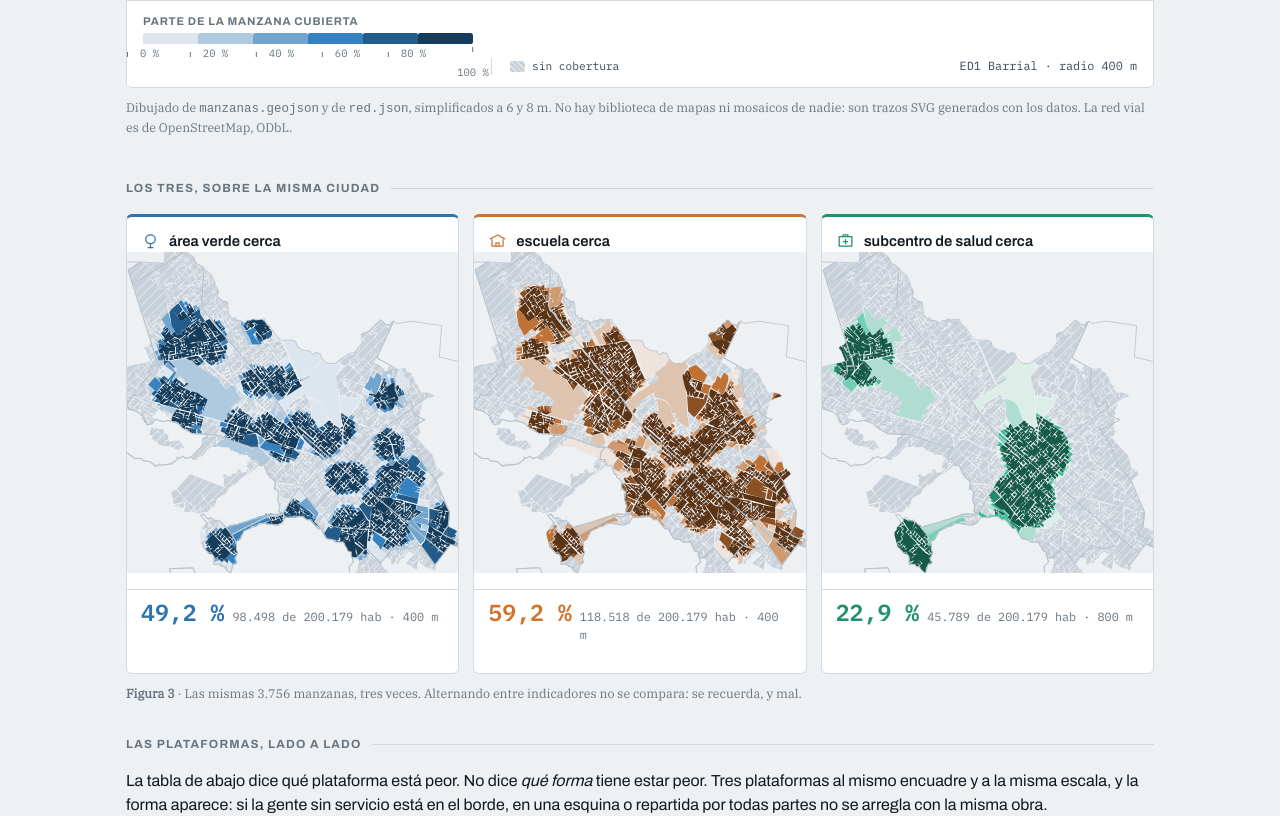
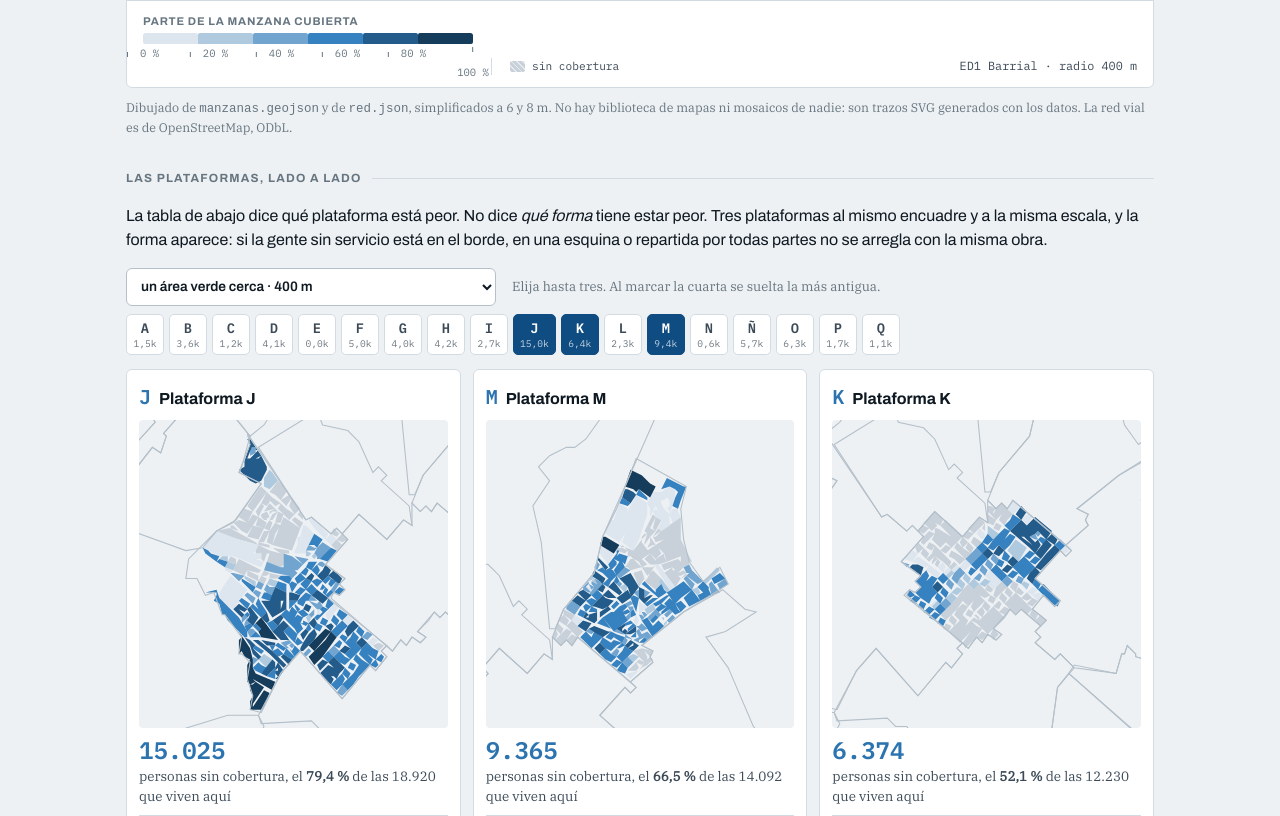
Before and after one commit to alvarocmoya22-art/gadmr-llacta, a plain HTML site: page index.html in a window 1280 px wide. Shown: the part 1984-2800 px from the top of the page. Drawn offline with Linux system fonts and the light colour scheme.

Commit message:
Fuera «Los tres, sobre la misma ciudad»
Esa seccion tenia sentido cuando el observatorio publicaba tres
indicadores: eran todos. Con quince, poner esos tres en portada es
privilegiarlos sin una razon que se pueda decir en voz alta.

Y la comparacion que ofrecia ya la hace mejor otra seccion. «Los tres»
dejaba el territorio fijo y cambiaba el indicador: el mismo canton tres
veces. «Las plataformas, lado a lado» hace lo contrario —el indicador
fijo, el territorio cambiando—, que es la comparacion util cuando hay que
decidir en que barrio va la proxima obra. Mantener las dos obligaba al
lector a aprender dos gramaticas de lectura para el mismo dato.

Se va entera: el titulo, los paneles, la cita, el enlace de la cinta,
`laminaMini()` con su volcado —49 lineas de mapa.js— y 24 de estilo.css.
La figura que quedaba detras ocupa su numero.

DOS RESTOS QUE SE QUEDABAN MINTIENDO Y TAMBIEN SE ARREGLAN:

El titulo de las tarjetas decia «Los tres indicadores, en el canton» y
debajo se pintan quince. Pasa a «Los indicadores, en el canton», sin
numero a proposito: la cuenta la pone la norma y volvera a cambiar.

`.par-l` —el contorno de parroquia de aquellas laminas— se quedo sin un
solo uso, y el comentario que lo acompanaba describia una seccion que ya
no existe. Fuera la regla; reescrito el comentario de `.mz-l`, que si se
sigue usando.

Queda sabido: doce de las quince tarjetas salen con el icono generico,
porque `deIndicador` solo conoce verde, escuela y salud.

Co-Authored-By: Claude Opus 5 <noreply@anthropic.com>

```diff
--- a/estilo.css
+++ b/estilo.css
@@ -496,38 +496,9 @@ a.ventana--3:hover{border-color:var(--gr-s7)}
 .gr-nota--aviso .cabeza{display:flex; align-items:center; gap:9px; margin-bottom:6px}
 .gr-nota--aviso .cabeza .ico{color:var(--gr-aviso)}
 
-/* Los tres paneles comparados: la misma ciudad, los tres indicadores, uno al
-   lado del otro. Es la única forma de ver de un vistazo que lo que a la
-   escuela le sobra a la salud le falta; alternando no se compara, se recuerda. */
-.paneles{display:grid; gap:14px; grid-template-columns:1fr}
-@media (min-width:720px){.paneles{grid-template-columns:repeat(3,1fr)}}
-.panel{
-  background:var(--gr-superficie); border:1px solid var(--gr-linea);
-  border-top:3px solid var(--acento); border-radius:6px; overflow:hidden;
-}
-.panel h3{
-  margin:0; padding:13px 14px 0; font-size:.92rem; font-weight:600;
-  display:flex; align-items:center; gap:9px; color:var(--gr-tinta);
-}
-.panel h3 .ico{color:var(--acento)}
-.panel svg.lamina{display:block; width:100%; height:auto; background:var(--gr-fondo)}
-.panel .pie-panel{
-  padding:11px 14px 13px; display:flex; align-items:baseline; gap:8px;
-  border-top:1px solid var(--gr-linea);
-}
-.panel .pie-panel b{
-  font-family:var(--dato); font-size:1.45rem; font-weight:600; color:var(--acento);
-  font-variant-numeric:tabular-nums; line-height:1; white-space:nowrap; flex:none;
-}
-.panel .pie-panel span{font-family:var(--dato); font-size:.74rem; color:var(--gr-tinta-3)}
-.panel--1{--acento:var(--gr-s1)}
-.panel--2{--acento:var(--gr-s2)}
-.panel--3{--acento:var(--gr-s3)}
+/* Las manzanas de una lámina van sin trazo: a este tamaño el contorno de cada
+   una se comería su propio relleno y la mancha dejaría de leerse. */
 .mz-l{stroke:none}
-.par-l{
-  fill:none; stroke:var(--gr-linea-fuerte); stroke-width:1;
-  vector-effect:non-scaling-stroke; opacity:.75;
-}
 
 /* La tabla, con la columna del indicador elegido resaltada en su tono. */
 th.viva{color:var(--acento-sel)!important; box-shadow:inset 0 -2px 0 var(--acento-sel)}
--- a/index.html
+++ b/index.html
@@ -7,7 +7,7 @@
 <link rel="preconnect" href="https://fonts.googleapis.com">
 <link rel="preconnect" href="https://fonts.gstatic.com" crossorigin>
 <link href="https://fonts.googleapis.com/css2?family=Archivo:wght@400;600;700&family=IBM+Plex+Mono:wght@400;600&family=IBM+Plex+Serif:wght@400&display=swap" rel="stylesheet">
-<link rel="stylesheet" href="estilo.css?v=1794505081">
+<link rel="stylesheet" href="estilo.css?v=1794590787">
 </head>
 <body>
 
@@ -30,7 +30,6 @@
   <div class="cinta-dentro">
     <a class="sigla" href="#arriba">LLACTA</a>
     <a class="salto" href="#mapa">El mapa</a>
-    <a class="salto" href="#comparados">Los tres</a>
     <a class="salto" href="#ladoalado">Lado a lado</a>
     <a class="salto" href="#hallazgo">El hueco</a>
     <a class="salto" href="#parroquias">Las unidades</a>
@@ -106,12 +105,6 @@
     ODbL.
   </p>
 
-  <h2 class="gr-eyebrow" id="comparados">Los tres, sobre la misma ciudad</h2>
-  <div class="paneles" id="paneles"></div>
-  <p class="cita" style="margin-top:10px">
-    <b>Figura 3</b> · Las mismas 3.756 manzanas, tres veces. Alternando entre
-    indicadores no se compara: se recuerda, y mal.
-  </p>
 
   <!-- ======================================= las plataformas, lado a lado -->
   <h2 class="gr-eyebrow" id="ladoalado" style="margin-top:34px">
@@ -187,7 +180,7 @@
   </p>
 
   <!-- ================================================= las tres cifras -->
-  <h2 class="gr-eyebrow" id="cifras">Los tres indicadores, en el cantón</h2>
+  <h2 class="gr-eyebrow" id="cifras">Los indicadores, en el cantón</h2>
   <div class="tarjetas" id="tarjetas"></div>
 
   <!-- ==================================================== los objetivos -->
@@ -277,6 +270,6 @@
 <script src="datos/red.js?v=1793914404"></script>
 <script src="comun.js?v=1793914880"></script>
 <script src="iconos.js?v=1794501253"></script>
-<script src="mapa.js?v=1794505081"></script>
+<script src="mapa.js?v=1794590749"></script>
 </body>
 </html>
--- a/mapa.js
+++ b/mapa.js
@@ -645,55 +645,6 @@
   });
 
   cambiarVista();
-  /* LOS TRES PANELES COMPARADOS.
-   *
-   * La misma ciudad, los tres indicadores, uno al lado del otro. Alternando
-   * con las pastillas no se compara: se recuerda, y mal. Puestos en fila se
-   * ve de un golpe que donde sobra escuela falta salud.
-   *
-   * Cada panel NO dibuja 3.756 trazos: junta los de cada escalón en un solo
-   * `path`. Son siete por panel en vez de 3.756, y para una lámina de 300 px
-   * sin interacción eso no quita nada y evita meter once mil nodos más en el
-   * documento.
-   */
-  function laminaMini(cual) {
-    var cubos = ['', '', '', '', '', '', ''];
-    for (var k = 0; k < M.manzanas.length; k++) {
-      cubos[tramo(M.manzanas[k].p[cual])] += M.manzanas[k].d;
-    }
-    var s = '<svg class="lamina" viewBox="' + M.viewBox.ciudad.join(' ') + '" ' +
-      'role="img" aria-label="' + F.esc(D.indicadores[cual].nombre) +
-      ', por manzana. La tabla de parroquias dice lo mismo en texto.">' +
-      '<defs><pattern id="sc' + cual + '" width="6" height="6" ' +
-        'patternUnits="userSpaceOnUse" patternTransform="rotate(45)">' +
-        '<rect width="6" height="6" fill="var(--gr-nada)"/>' +
-        '<line x1="0" y1="0" x2="0" y2="6" stroke="var(--gr-fondo)" ' +
-        'stroke-width="2" opacity=".55"/></pattern></defs>';
-    for (var b = 0; b < cubos.length; b++) {
-      if (!cubos[b]) continue;
-      s += '<path class="mz-l" fill="' +
-        (b === 0 ? 'url(#sc' + cual + ')' : muestra(b, cual)) +
-        '" d="' + cubos[b] + '"/>';
-    }
-    for (var q = 0; q < M.limites.parroquias.length; q++) {
-      // Los paneles llevan siempre las parroquias: son la única escala que
-      // dibuja el cantón entero, y una miniatura necesita el contorno
-      // completo para que se reconozca de qué ciudad se habla.
-      s += '<path class="par-l" d="' + M.limites.parroquias[q].d + '"/>';
-    }
-    return s + '</svg>';
-  }
-
-  document.getElementById('paneles').innerHTML = D.indicadores.slice(0, 3).map(function (x, i) {
-    return '<article class="panel panel--' + (i + 1) + '">' +
-      '<h3>' + ICONOS.svg(ICONOS.deIndicador(x.clave), 19) +
-        F.esc(x.nombre.replace('Gente con ', '').replace(/^un /, '').replace(/^una /, '')) +
-        '</h3>' + laminaMini(i) +
-      '<p class="pie-panel"><b>' + F.N1.format(x.valor_pct) + ' %</b>' +
-        '<span>' + F.N.format(x.alcanzados) + ' de ' + F.N.format(x.denominador) +
-        ' hab · ' + F.N.format(x.radio_m) + ' m</span></p>' +
-      '</article>';
-  }).join('');
 
   /* ===================== LAS PLATAFORMAS, LADO A LADO =====================
    *
@@ -859,7 +810,7 @@
       }).join('');
 
       var metros = Math.round(lado * (M.m_por_unidad || 1));
-      pie.innerHTML = '<b>Figura 4</b> · El mismo indicador y el mismo encuadre: ' +
+      pie.innerHTML = '<b>Figura 3</b> · El mismo indicador y el mismo encuadre: ' +
         F.N.format(metros) + ' m de lado en los ' + sel.length +
         ' paneles, para que el tamaño no mienta. Cada manzana pintada por ' +
         'cuántas de sus personas quedan fuera del radio (' +
```
Also changed, not shown: levantamiento.html (+1 -1 lines), mapoteca.html (+1 -1 lines).
